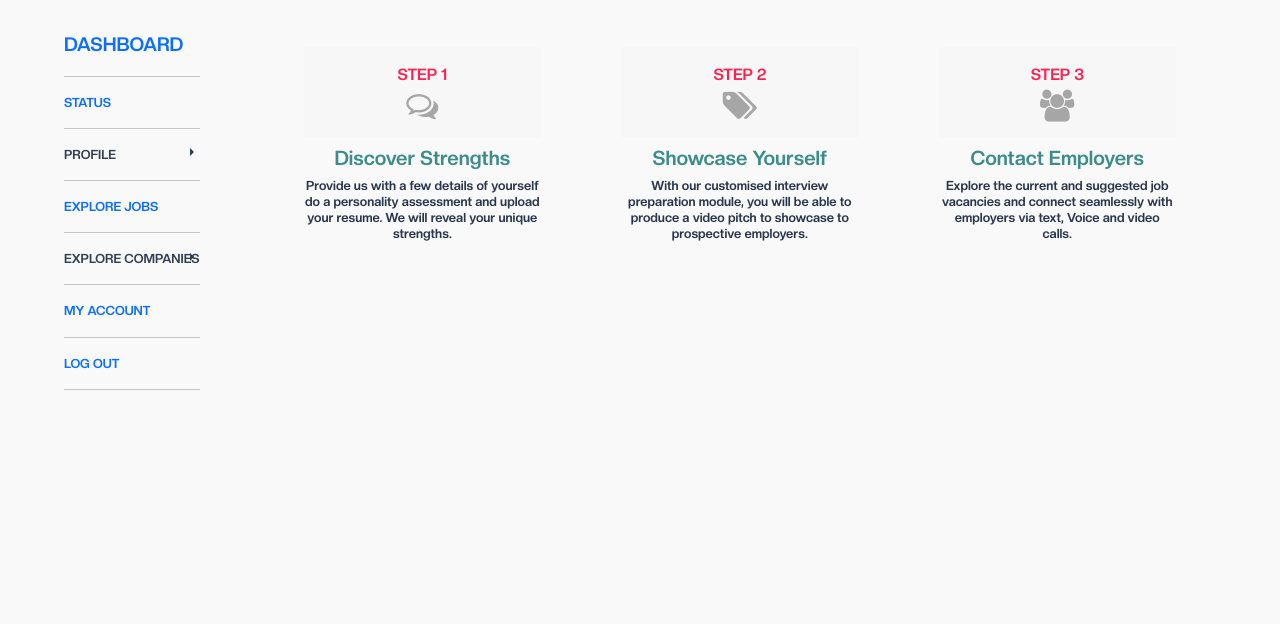
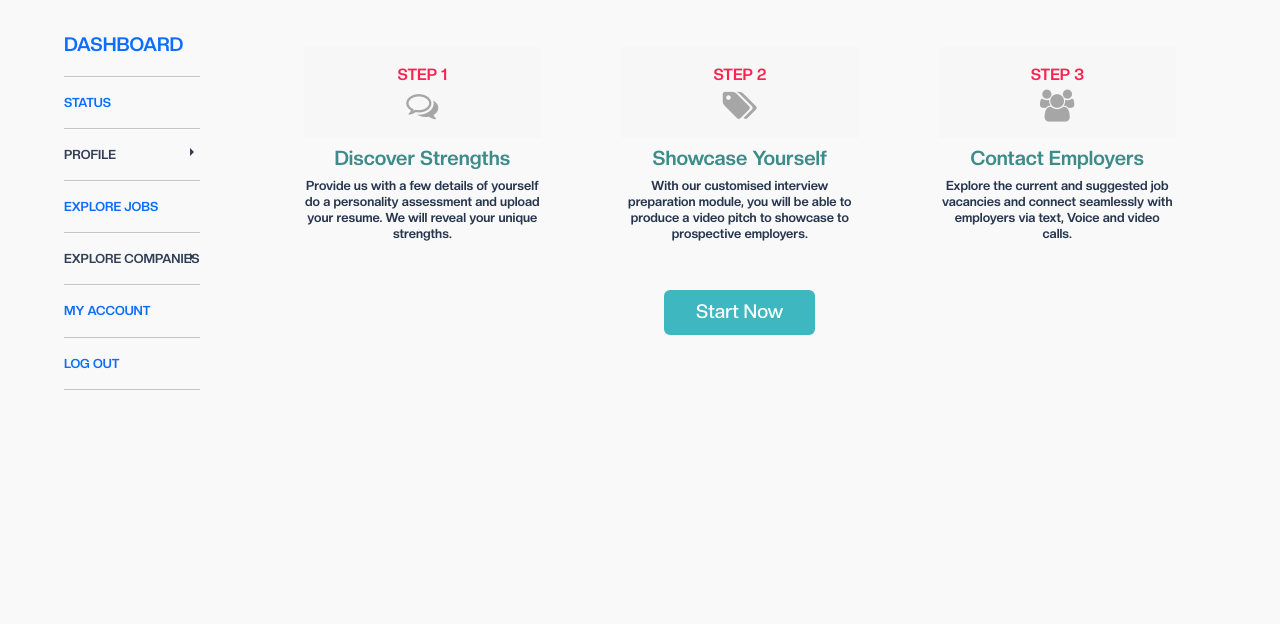
Before and after one commit to stoswebsolutions/karya, a PHP site: template backend/app/Views/hired/dashboard.php in a window 1280 px wide. Shown: the part 176-800 px from the top of the page. Run offline with PHP 8.4, Linux system fonts and the light colour scheme; the template is opened without the code that fills it, so the values that code supplies are empty; some libraries are stand-ins or nearby versions.

Commit message:
start button code change

```diff
--- a/app-assets/hired/questions.css
+++ b/app-assets/hired/questions.css
@@ -629,3 +629,25 @@
         border-left: 3px solid #27364d;
     }
 }
+
+.get-hired-section .dashboard .dashboard-data .start-btn-container{
+    padding: 2rem 0;
+    display: flex;
+    align-items: center;
+    justify-content: center;
+}
+.get-hired-section .dashboard .dashboard-data .start-btn{
+    background-color: #3eb7c0;
+    color: white;
+    font-size: 1.2rem;
+    font-weight: 500;
+    padding: 0.5rem 2rem;
+    border: 0;
+    text-transform: capitalize;
+}
+@media screen and (max-width: 576px) {
+    .get-hired-section .dashboard .dashboard-data .start-btn-container{
+        padding: 0.5rem 0;
+        padding-bottom: 0;
+    }
+}
--- a/backend/app/Views/hired/dashboard.php
+++ b/backend/app/Views/hired/dashboard.php
@@ -48,6 +48,11 @@
             </div>
         </div>
     </div>
+    <div class="start-btn-container">
+        <button class="btn karya-btn start-btn">
+            Start Now
+        </button>
+    </div>
 </div>
 <!-- ends::dashboard tab -->
 <?= $this->endSection() ?>
```
